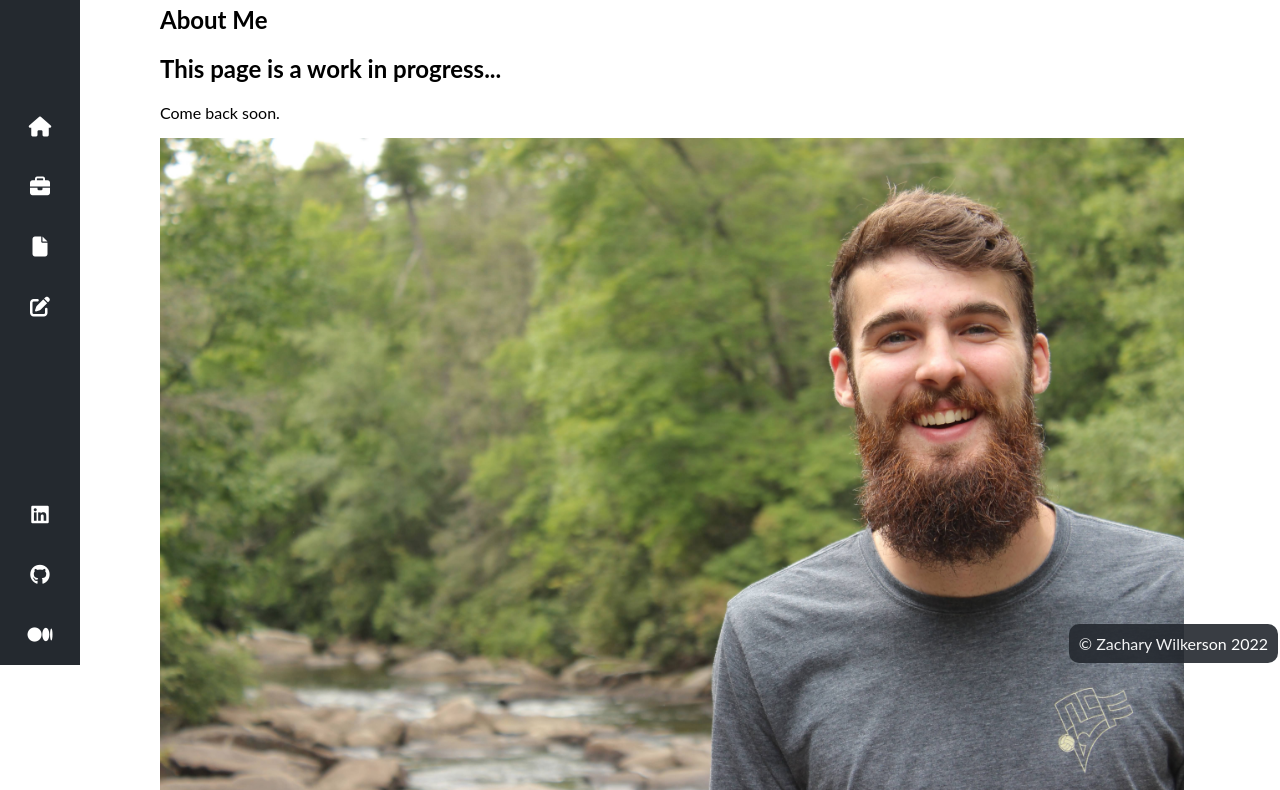
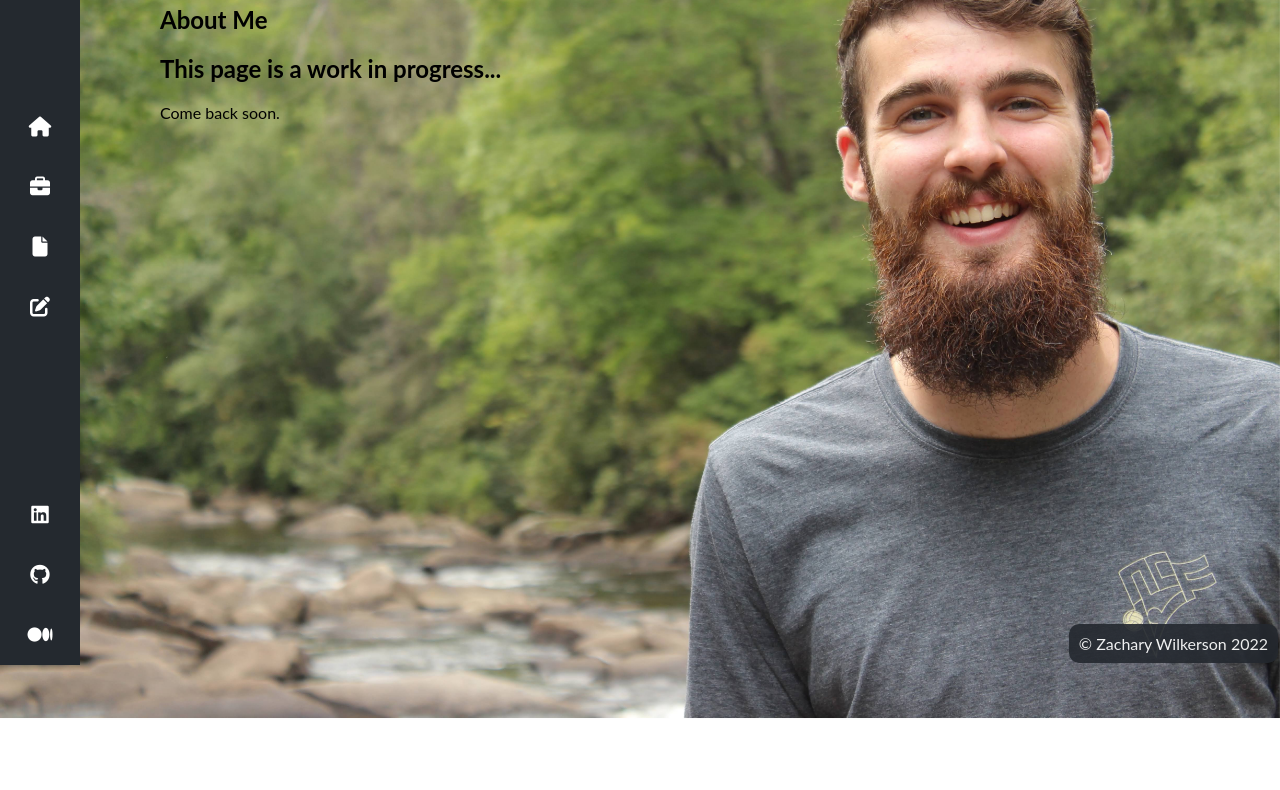
Before and after one commit to zacharywilkerson/personal, a plain HTML site: page index.html in a window 1280 px wide. Shown: the part 135-925 px from the top of the page. After the commit the page ends 800 px from the top, so only its background shows below. Drawn offline with Linux system fonts and the light colour scheme.

Commit message:
updated: home profile image

```diff
--- a/style.css
+++ b/style.css
@@ -200,13 +200,14 @@ section.assignment:hover {
 /* */
 
 .full_width_img {
-    background: url(images/home/portrait.JPG) no-repeat center center fixed;
-    -webkit-background-size: cover;
-    -moz-background-size: cover;
-    -o-background-size: cover;
-    background-size: cover;
+    /* background: url(images/home/portrait.JPG) no-repeat center center fixed;  */
     width: 100%;
-    overflow: auto;
+    max-width: 2000px;
+    height: auto;
+    position: fixed;
+    top: 0px;
+    left: 0px;
+    z-index: -1;
 }
 /******************************************************/
 /* Footer Styling */
@@ -273,6 +274,9 @@ footer {
         flex-basis: 100%;
         margin: 0;
     }
+    .full_width_img {
+        margin-top: 80px;
+    }
 }
 
 @media screen and (max-width: 900px) {
```
Also changed, not shown: portfolio.html (+1 -1 lines).
